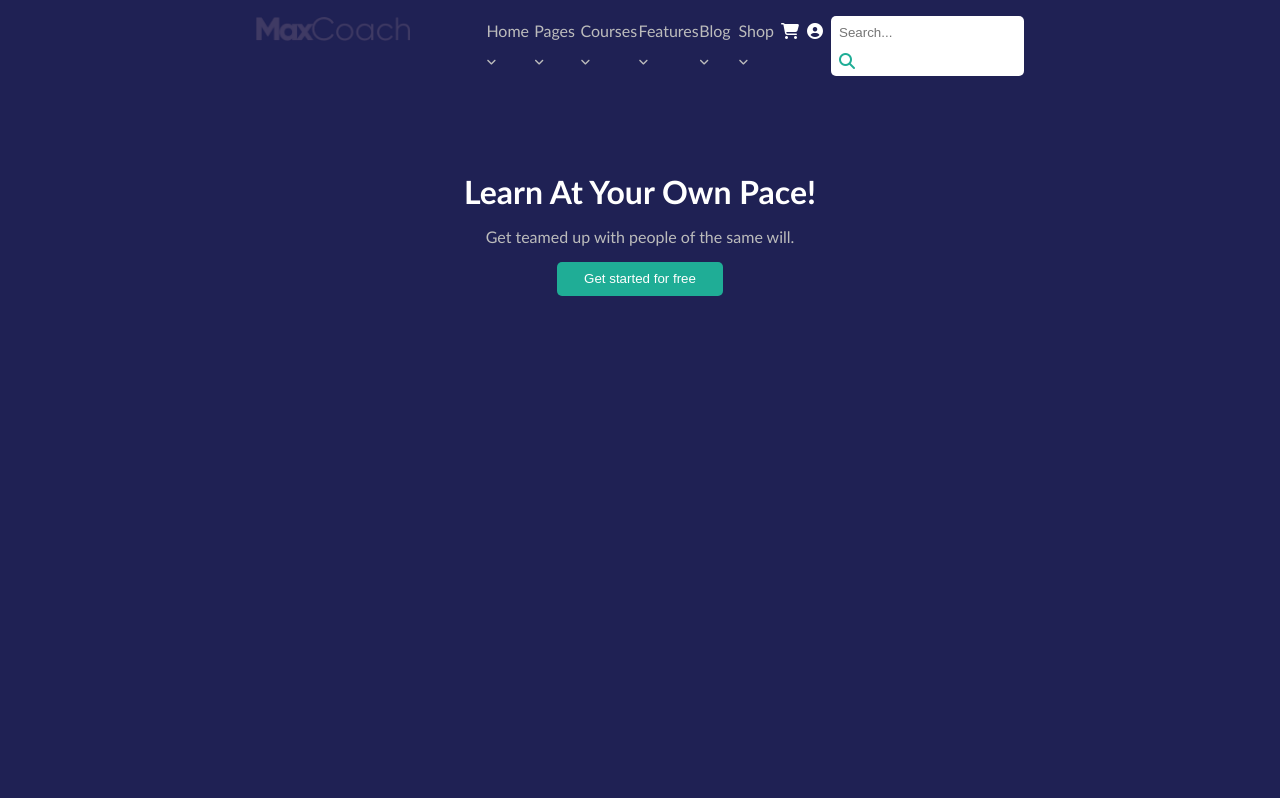
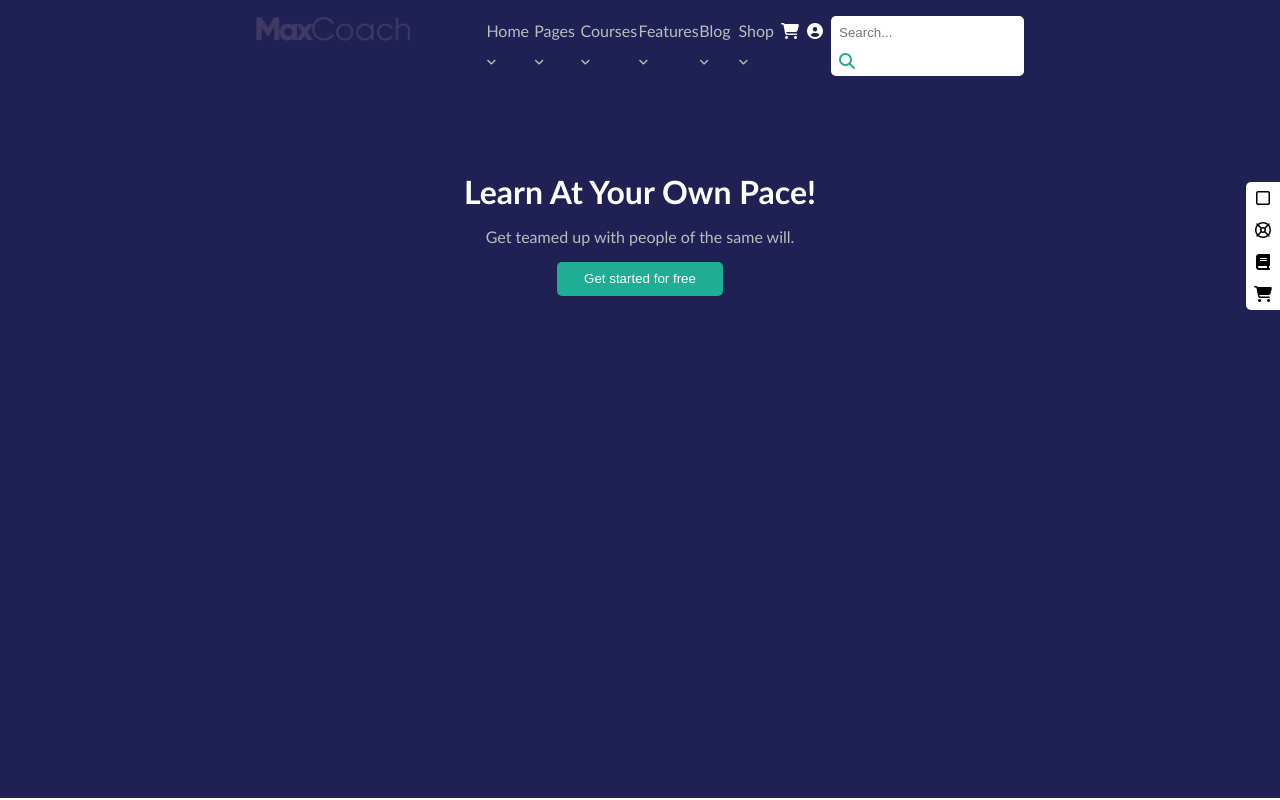
Before and after one commit to Gabry17/proj-html-vuejs, a Vue app: page / in a window 1280 px wide. Shown: the top 800 px of the page. Built offline with nearby package versions, Linux system fonts and the light colour scheme.

Commit message:
aggiunto effetti hover e icone nel banner

```diff
--- a/src/components/AppBanner.vue
+++ b/src/components/AppBanner.vue
@@ -1,9 +1,17 @@
 <template>
   <div class="banner">
     <div class="text">
+      <div class="title">
         <h1>Learn At Your Own Pace!</h1>
         <p>Get teamed up with people of the same will.</p>
         <button>Get started for free</button>
+      </div>
+      <div class="icon">
+        <i class="far fa-square"></i>
+        <i class="far fa-life-ring"></i>
+        <i class="fas fa-book"></i>
+        <i class="fas fa-shopping-cart"></i>
+      </div>
     </div>
     <!-- <div class="image">
       <div class="left-image">
@@ -34,16 +42,36 @@ export default {
 
 <style lang="scss" scoped>
 @import "../style/variable";
+
 .banner {
   text-align: center;
   height: 450px;
   margin-bottom: 10rem;
   position: relative;
   .text {
-    margin: 6em;
+    margin: 6em 0;
+    position: relative;
     p {
       color: $silver-color;
       margin: 1em 0;
+    }
+    button:hover {
+      background-color: $white-color;
+      color: $mountain-meadow-color;
+    }
+    .icon {
+      background-color: $white-color;
+      position: absolute;
+      top: 60%;
+      right: 0;
+      transform: translate(0, -50%);
+      border-top-left-radius: 5px;
+      border-bottom-left-radius: 5px;
+      i {
+        display: block;
+        color: black;
+        padding: 0.5em;
+      }
     }
   }
   //   .image {
--- a/src/components/AppCenterTop.vue
+++ b/src/components/AppCenterTop.vue
@@ -72,6 +72,7 @@ export default {
       display: flex;
       align-items: center;
       margin-top: 3em;
+      padding: 1em;
       p{
           margin: 1em 0;
       }
@@ -86,6 +87,10 @@ export default {
           margin-right: .5em;
       }
     }
+    .packet:hover{
+      background-color: $white-color;
+      border-radius: 5px;
+    }
   }
   .btn {
     text-align: center;
--- a/src/components/AppMainTop.vue
+++ b/src/components/AppMainTop.vue
@@ -165,7 +165,7 @@ export default {
         margin-right: 1em;
         .services-top,
         .services-bottom {
-          box-shadow: 5px 5px 20px #d0d0d0;
+          box-shadow: 5px 5px 20px lightgray;
           margin-bottom: 1em;
           img {
             width: 100%;
@@ -195,6 +195,10 @@ export default {
       i{
         color: $mountain-meadow-color;
       }
+      button:hover{
+        background-color: $port-gore-color;
+        color: $white-color;
+      }
     }
   }
 }
```
Lines whose indentation alone changed are shown as unchanged.
